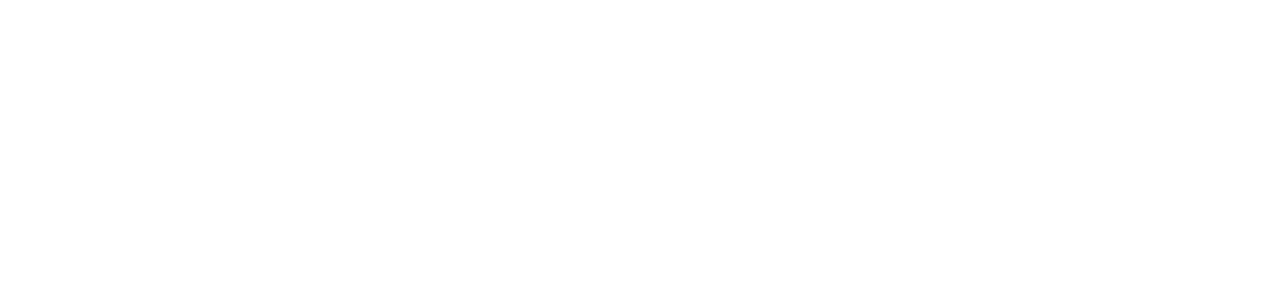
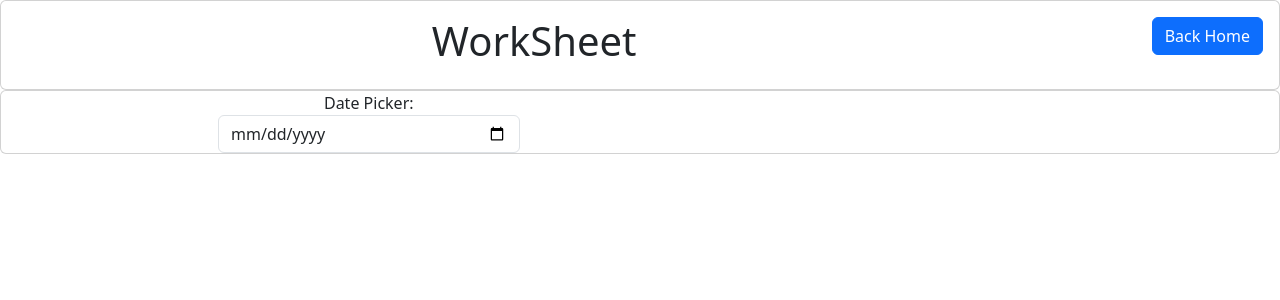
Before and after one commit to alfonso-ivan-carrillo/my-angular-application, an Angular app: page /my-worksheet in a window 1280 px wide. Before the commit this address led to /. Shown: the top 300 px of the page. Built offline with nearby package versions, Linux system fonts and the light colour scheme.

Commit message:
changed fizz buzz page to my worksheet, created datepicker, expirement on changing date sting to date object

```diff
--- a/src/app/app-routing.module.ts
+++ b/src/app/app-routing.module.ts
@@ -4,7 +4,7 @@
 import { HomepageComponent } from './homepage/homepage.component';
 import { FamilyPageComponent } from './family-page/family-page.component';
 import { BookPageComponent } from './book-page/book-page.component';
-import { FizzBuzzComponent } from './fizz-buzz/fizz-buzz.component';
+import { MyWorksheetComponent } from './my-worksheet/my-worksheet.component';
 import { PicturePageComponent } from './picture-page/picture-page.component';
 import { StoicPageComponent } from './stoic-page/stoic-page.component';
 import { SuperHeroComponent } from './super-hero/super-hero.component';
@@ -14,7 +14,7 @@
   { path: 'hero-page', component: HeroPageComponent },
   { path: 'family-page', component: FamilyPageComponent },
   { path: 'book-page', component: BookPageComponent },
-  { path: 'fizz-buzz-page', component: FizzBuzzComponent},
+  { path: 'my-worksheet', component: MyWorksheetComponent},
   { path: 'picture-page', component: PicturePageComponent},
   { path: 'stoic-page', component: StoicPageComponent },
   { path: 'super-hero', component: SuperHeroComponent }
--- a/src/app/app.module.ts
+++ b/src/app/app.module.ts
@@ -2,7 +2,7 @@
 import { BrowserModule } from '@angular/platform-browser';
 import { AppComponent } from './app.component';
 import { BookPageComponent } from './book-page/book-page.component';
-import { FizzBuzzComponent } from './fizz-buzz/fizz-buzz.component';
+import { MyWorksheetComponent } from './my-worksheet/my-worksheet.component';
 import { HomepageComponent } from './homepage/homepage.component';
 import { PonchitoComponent } from './ponchito/ponchito.component';
 import { PonchoComponent } from './poncho/poncho.component';
@@ -24,7 +24,7 @@
   declarations: [
     AppComponent,
     BookPageComponent,
-    FizzBuzzComponent,
+    MyWorksheetComponent,
     HomepageComponent,
     PonchitoComponent,
     PonchoComponent,
--- a/src/app/fizz-buzz/fizz-buzz.component.html
+++ /dev/null
@@ -1,15 +0,0 @@
-<div class="card">
-    <div class="card-body">
-        <div class="row">
-            <div class="col-10 text-center">
-                <h1>fizz-buzz works!</h1>
-            </div>
-            <div class="col-2 text-end">
-                <button class="btn btn-primary"
-                    (click)="routeToPage('/')"
-                    >
-                    Back Home</button>
-            </div>
-        </div>
-    </div>
-</div>
--- a/src/app/homepage/homepage.component.html
+++ b/src/app/homepage/homepage.component.html
@@ -18,8 +18,8 @@
         </button>
       </div>
       <div class="col-2">
-        <button class="btn btn-primary" (click)="routeToPage('fizz-buzz-page')">
-          Fizz Buzz Page
+        <button class="btn btn-primary" (click)="routeToPage('my-worksheet')">
+          My Worksheet Page
         </button>
       </div>
       <div class="col-2">
--- /dev/null
+++ b/src/app/my-worksheet/my-worksheet.component.html
@@ -0,0 +1,30 @@
+<div class="card">
+    <div class="card-body">
+        <div class="row">
+            <div class="col-10 text-center">
+                <h1>WorkSheet</h1>
+            </div>
+            <div class="col-2 text-end">
+                <button class="btn btn-primary"
+                    (click)="routeToPage('/')"
+                    >
+                    Back Home</button>
+            </div>
+        </div>
+    </div>
+</div>
+
+<div class="card">
+    <div class="row">
+        <div class="col-2"></div>
+        <div class="col-3 text-center">
+            <label>Date Picker:</label><br />
+            <input
+                type="date"
+                class="form-control"
+                [(ngModel)]="testDate"
+                (change)="displayDate(testDate.toString())"
+            />
+        </div>
+    </div>
+</div>
--- a/src/app/fizz-buzz/fizz-buzz.component.ts
+++ b/src/app/my-worksheet/my-worksheet.component.ts
@@ -2,12 +2,13 @@
 import { Router } from '@angular/router';
 
 @Component({
-    selector: 'app-fizz-buzz',
-    templateUrl: './fizz-buzz.component.html',
-    styleUrls: ['./fizz-buzz.component.css'],
+    selector: 'app-my-worksheet',
+    templateUrl: './my-worksheet.component.html',
+    styleUrls: ['./my-worksheet.component.css'],
     standalone: false
 })
-export class FizzBuzzComponent {
+export class MyWorksheetComponent {
+  testDate: Date;
 
   constructor(
     private router: Router,
@@ -20,4 +21,12 @@
       console.error('Navigation to ' + page + ' failed:', error);
     });
   }
+
+  displayDate(inputDate: string){
+   const [year , month, day] = inputDate.split('-').map(Number);
+
+   const utcDate = new Date(Date.UTC(year, month - 1, day));
+   console.log(utcDate)
+  }
+
 }
```
Also changed, not shown: src/app/my-worksheet/my-worksheet.component.css (added), 1 other file (tests, documents, lock files or other folders).
